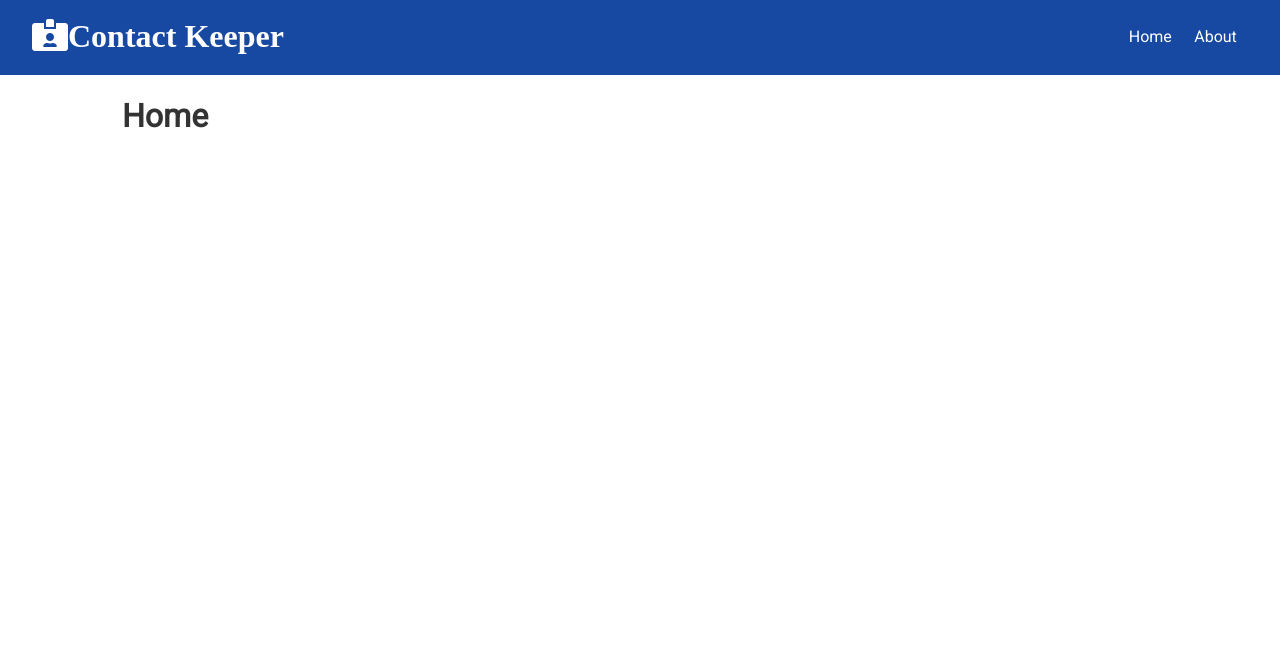
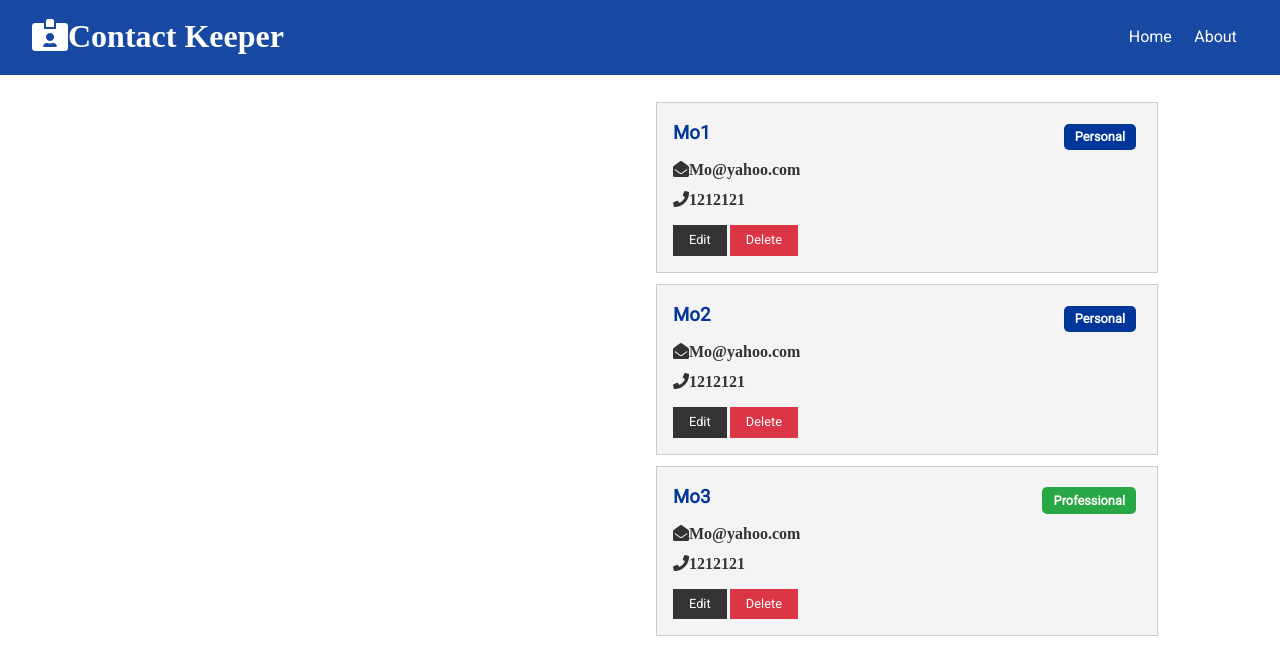
Before and after one commit to mhomran/contacts-keeper, a React (Create React App) app in the folder client/: page / in a window 1280 px wide. Shown: the top 658 px of the page. Built offline with nearby package versions, Linux system fonts and the light colour scheme.

Commit message:
Lesson 48. Contacts & ContactItem Components

```diff
--- /dev/null
+++ b/client/src/components/contacts/ContactItem.js
@@ -0,0 +1,46 @@
+import React from "react";
+import PropTypes from "prop-types";
+
+const ContactItem = ({ contact }) => {
+  const { id, name, email, phone, type } = contact;
+  return (
+    <div className="card bg-light">
+      <h3 className="text-primary text-left">
+        {name}{" "}
+        <span
+          style={{
+            float: "right",
+          }}
+          className={
+            "badge " +
+            (type === "professional" ? "badge-success" : "badge-primary")
+          }
+        >
+          {type.charAt(0).toUpperCase() + type.slice(1)}
+        </span>
+      </h3>
+      <ul className="list">
+        {email && (
+          <li>
+            <i className="fas fa-envelope-open">{email}</i>
+          </li>
+        )}
+        {phone && (
+          <li>
+            <i className="fas fa-phone">{phone}</i>
+          </li>
+        )}
+      </ul>
+      <p>
+        <button className="btn btn-dark btn-sm">Edit</button>
+        <button className="btn btn-danger btn-sm">Delete</button>
+      </p>
+    </div>
+  );
+};
+
+ContactItem.propTypes = {
+  contact: PropTypes.object.isRequired,
+};
+
+export default ContactItem;
--- /dev/null
+++ b/client/src/components/contacts/Contacts.js
@@ -0,0 +1,19 @@
+import React, { useContext, Fragment } from "react";
+import ContactContext from "../../context/contact/contactContext";
+import ContactItem from "./ContactItem";
+
+const Contacts = () => {
+  const contactContext = useContext(ContactContext);
+
+  const { contacts } = contactContext;
+
+  return (
+    <Fragment>
+      {contacts.map((contact) => (
+        <ContactItem key={contact.id} contact={contact} />
+      ))}
+    </Fragment>
+  );
+};
+
+export default Contacts;
--- a/client/src/components/pages/Home.js
+++ b/client/src/components/pages/Home.js
@@ -1,9 +1,13 @@
 import React from "react";
+import Contacts from "../contacts/Contacts";
 
 const Home = () => {
   return (
-    <div>
-      <h1>Home</h1>
+    <div className="grid-2">
+      <div>{/* ContactForm */}</div>
+      <div>
+        <Contacts />
+      </div>
     </div>
   );
 };
```
